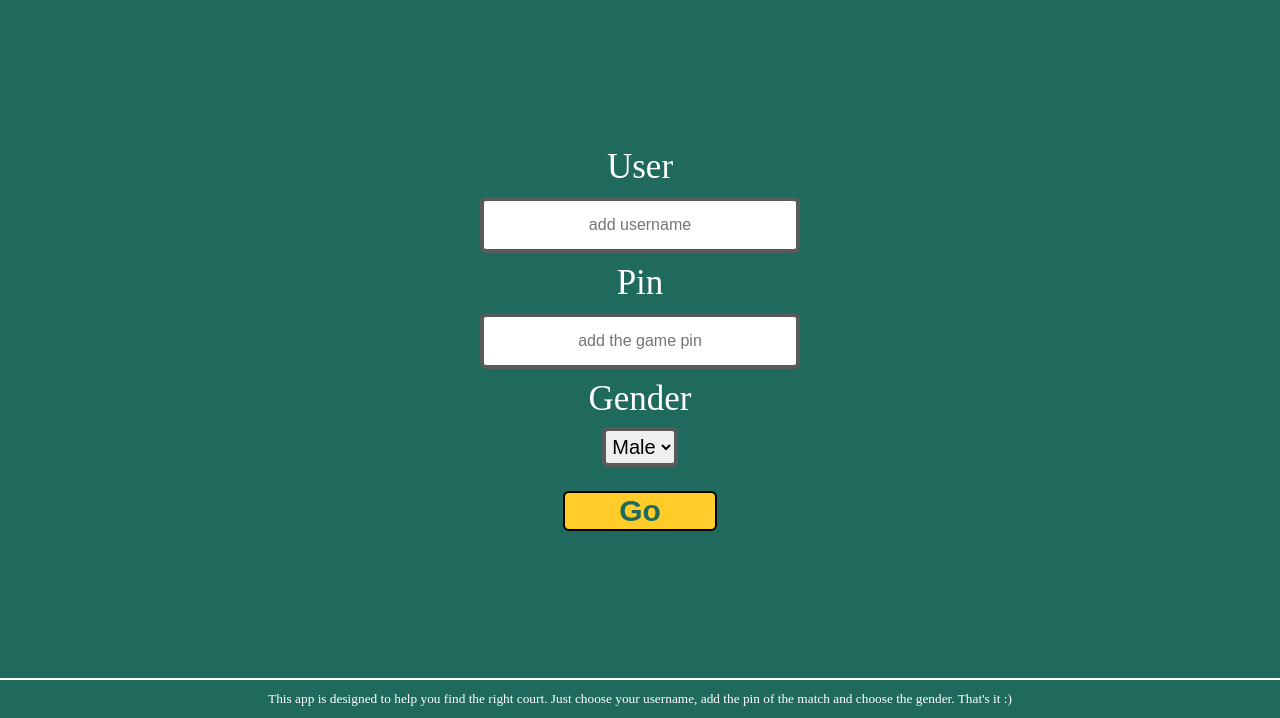
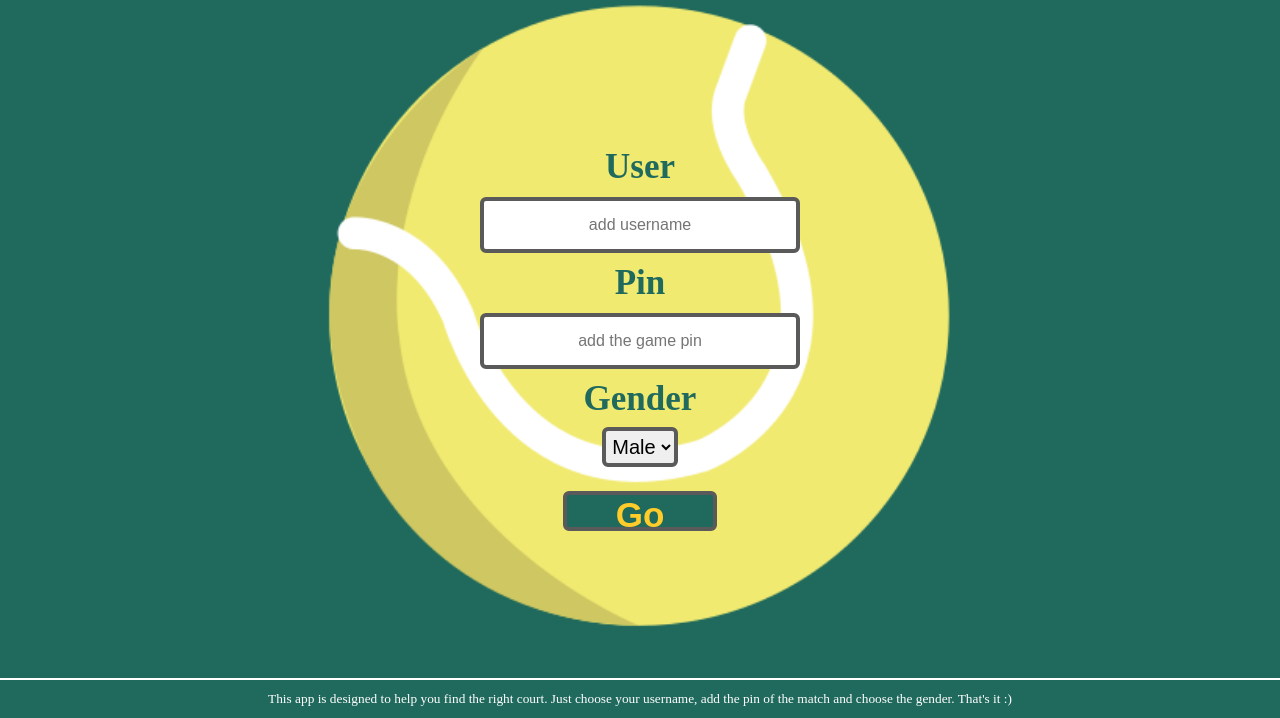
Before and after one commit to camilla-bachna/padel-tournament-organization, a React app in the folder my-app/: page / in a window 1280 px wide. Shown: the part 82-800 px from the top of the page. Built offline with nearby package versions, Linux system fonts and the light colour scheme.

Commit message:
add padel ball and more style

```diff
--- a/my-app/package.json
+++ b/my-app/package.json
@@ -17,7 +17,10 @@
     "start": "react-scripts start",
     "build": "react-scripts build",
     "test": "react-scripts test",
-    "eject": "react-scripts eject"
+    "eject": "react-scripts eject",
+    "docs": "rm -rf docs && ./node_modules/.bin/gulp docs",
+		"push-docs": "rm -rf docs && gulp docs && git add docs/* && git commit -m \"Update docs\" && git push",
+		"deploy": "npm run push-docs"
   },
   "eslintConfig": {
     "extends": [
--- a/my-app/src/stylesheets/App.scss
+++ b/my-app/src/stylesheets/App.scss
@@ -25,6 +25,11 @@
 
 .main {
   background-color: rgb(32, 106, 93);
+  background-image: url('../images/ball.png');
+  background-repeat: no-repeat;
+  background-attachment: fixed;
+  background-position: center;
+  background-size: 800px 800px;
   &__form {
     display: flex;
     flex-direction: column;
@@ -33,7 +38,8 @@
     width: 100%;
     height: 85vh;
     &--label {
-      color: white;
+      color: rgb(32, 106, 93);
+      font-weight: bold;
       font-size: 35px;
       margin: 5px;
     }
@@ -58,11 +64,11 @@
       height: 5vh;
       margin: 3.5px;
       margin-top: 20px;
-      border: 2px solid black;
+      border: 4px solid rgb(90, 90, 90);
       border-radius: 6px;
-      font-size: 30px;
-      background-color: rgb(255, 204, 41);
-      color: rgb(32, 106, 93);
+      font-size: 35px;
+      background-color: rgb(32, 106, 93);
+      color: rgb(255, 204, 41);
       font-weight: bold;
     }
   }
```
